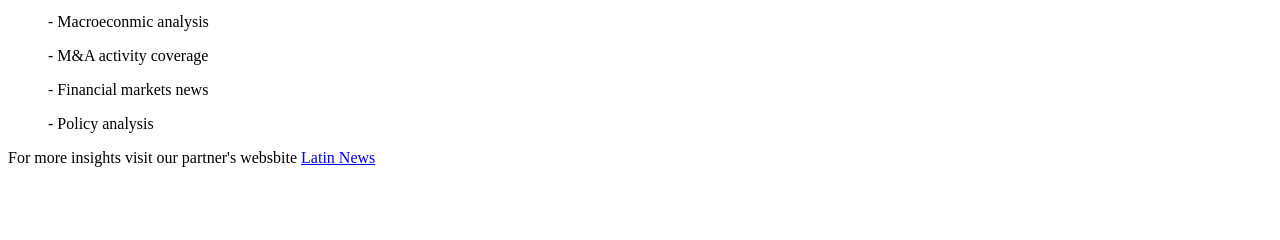
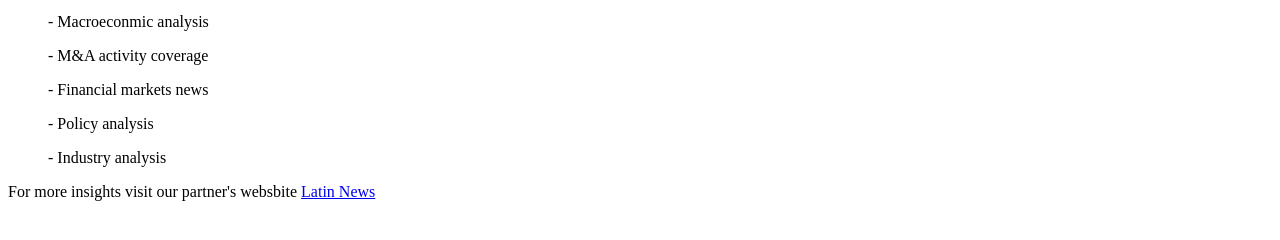
Before and after one commit to jacobjacobsen2019/myfirstdepository, a plain HTML site: page index.html in a window 1280 px wide. Shown: the part 552-792 px from the top of the page. Drawn offline with Linux system fonts and the light colour scheme.

Commit message:
added bullet point in list

```diff
--- a/index.html
+++ b/index.html
@@ -14,6 +14,7 @@ What you can expect:
 <ol>- M&A activity coverage</ol>
 <ol>- Financial markets news</ol>
 <ol>- Policy analysis</ol>
+<ol>- Industry analysis</ol>
 For more insights visit our partner's websbite <a href="https://www.latinnews.com/"> Latin News</a></p>
 </body>
 </html>
```
